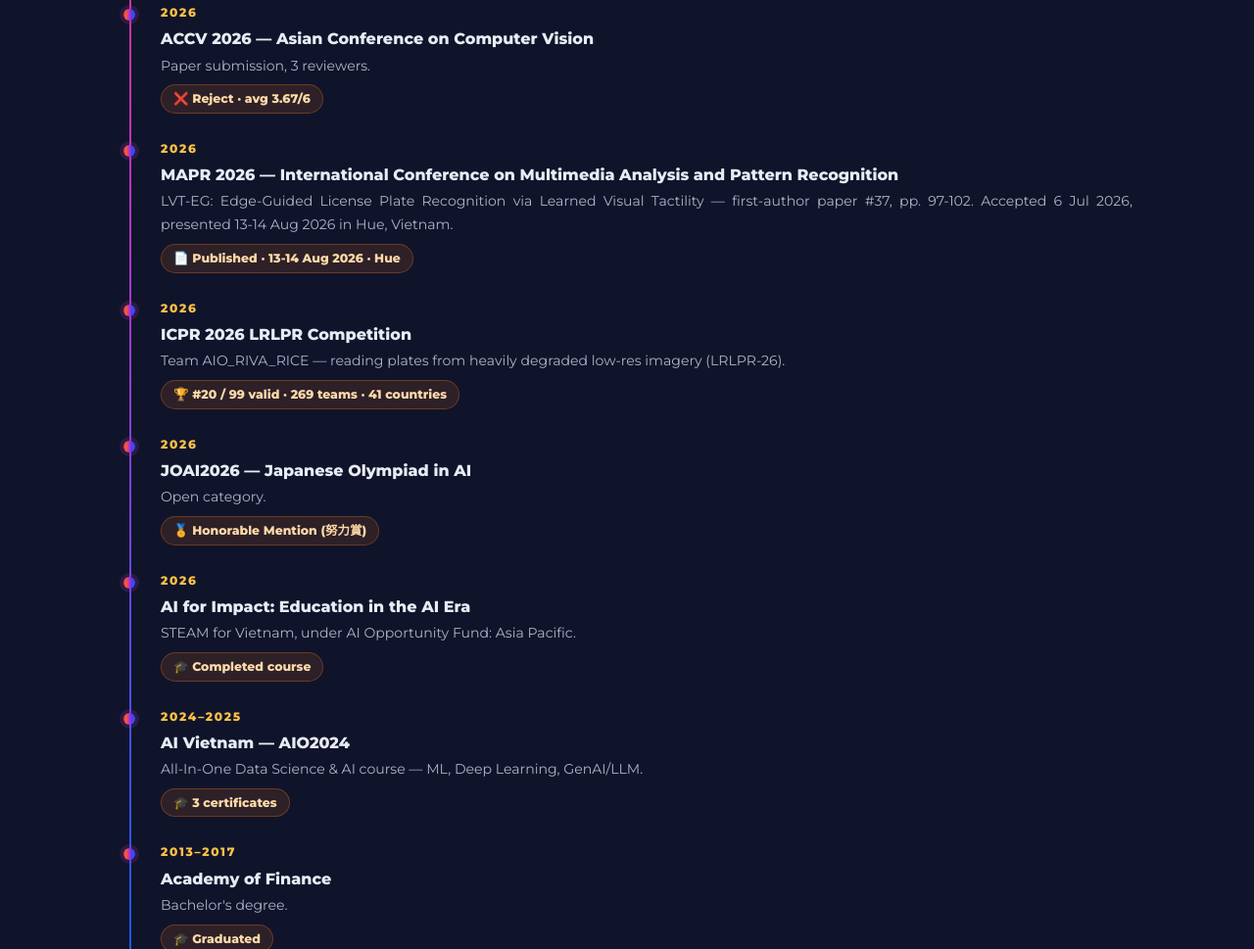
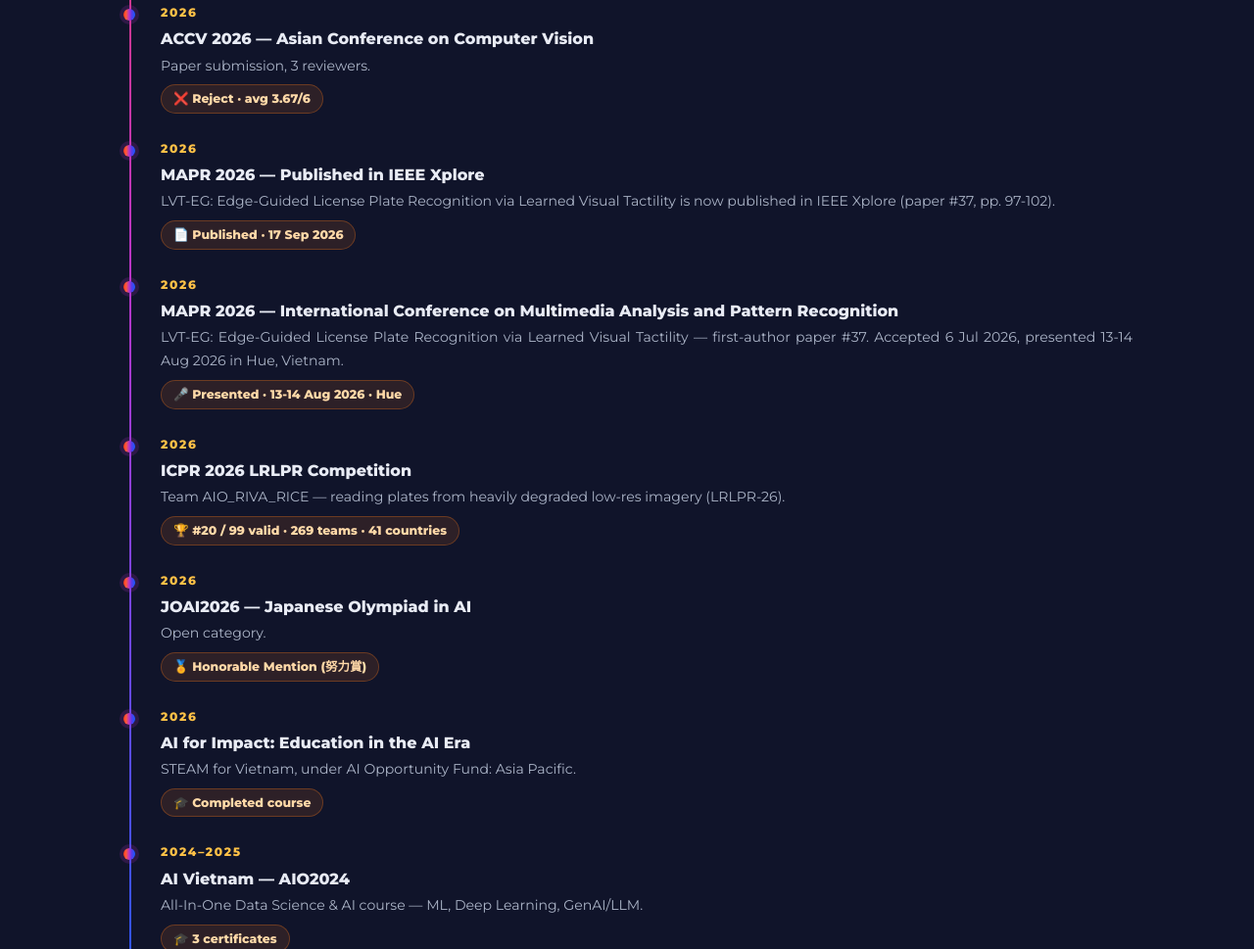
Before and after one commit to Kein95/Kein95, a plain HTML site: page index.html in a window 1280 px wide. Shown: the part 6103-7072 px from the top of the page at 98% size. Drawn offline with Linux system fonts and the light colour scheme.

Commit message:
docs: split MAPR publication (17 Sep) from presentation (13-14 Aug)

```diff
--- a/index.html
+++ b/index.html
@@ -1000,10 +1000,17 @@
       </div>
       <div class="titem">
         <div class="year">2026</div>
-        <h4><a href="https://doi.org/10.1109/MAPR72750.2026.11685754" target="_blank" rel="noopener">MAPR 2026 — International Conference on Multimedia Analysis and Pattern Recognition</a></h4>
-        <p class="t-en">LVT-EG: Edge-Guided License Plate Recognition via Learned Visual Tactility — first-author paper #37, pp. 97-102. Accepted 6 Jul 2026, presented 13-14 Aug 2026 in Hue, Vietnam.</p>
-        <p class="t-vi">LVT-EG: nhận diện biển số via Learned Visual Tactility — paper first-author #37, tr. 97-102. Chấp nhận 6/7/2026, trình bày 13-14/8/2026 tại Huế.</p>
-        <span class="result"><span class="t-en">📄 Published · 13-14 Aug 2026 · Hue</span><span class="t-vi">📄 Đã đăng · 13-14/8/2026 · Huế</span></span>
+        <h4><a href="https://ieeexplore.ieee.org/document/11685754" target="_blank" rel="noopener">MAPR 2026 — Published in IEEE Xplore</a></h4>
+        <p class="t-en">LVT-EG: Edge-Guided License Plate Recognition via Learned Visual Tactility is now published in IEEE Xplore (paper #37, pp. 97-102).</p>
+        <p class="t-vi">LVT-EG: nhận diện biển số via Learned Visual Tactility chính thức đăng trên IEEE Xplore (paper #37, tr. 97-102).</p>
+        <span class="result"><span class="t-en">📄 Published · 17 Sep 2026</span><span class="t-vi">📄 Đăng · 17/9/2026</span></span>
+      </div>
+      <div class="titem">
+        <div class="year">2026</div>
+        <h4><a href="https://mapr.uit.edu.vn/" target="_blank" rel="noopener">MAPR 2026 — International Conference on Multimedia Analysis and Pattern Recognition</a></h4>
+        <p class="t-en">LVT-EG: Edge-Guided License Plate Recognition via Learned Visual Tactility — first-author paper #37. Accepted 6 Jul 2026, presented 13-14 Aug 2026 in Hue, Vietnam.</p>
+        <p class="t-vi">LVT-EG: nhận diện biển số via Learned Visual Tactility — paper first-author #37. Chấp nhận 6/7/2026, trình bày 13-14/8/2026 tại Huế.</p>
+        <span class="result"><span class="t-en">🎤 Presented · 13-14 Aug 2026 · Hue</span><span class="t-vi">🎤 Thuyết trình · 13-14/8/2026 · Huế</span></span>
       </div>
       <div class="titem">
         <div class="year">2026</div>
```
Also changed, not shown: 1 other file.
